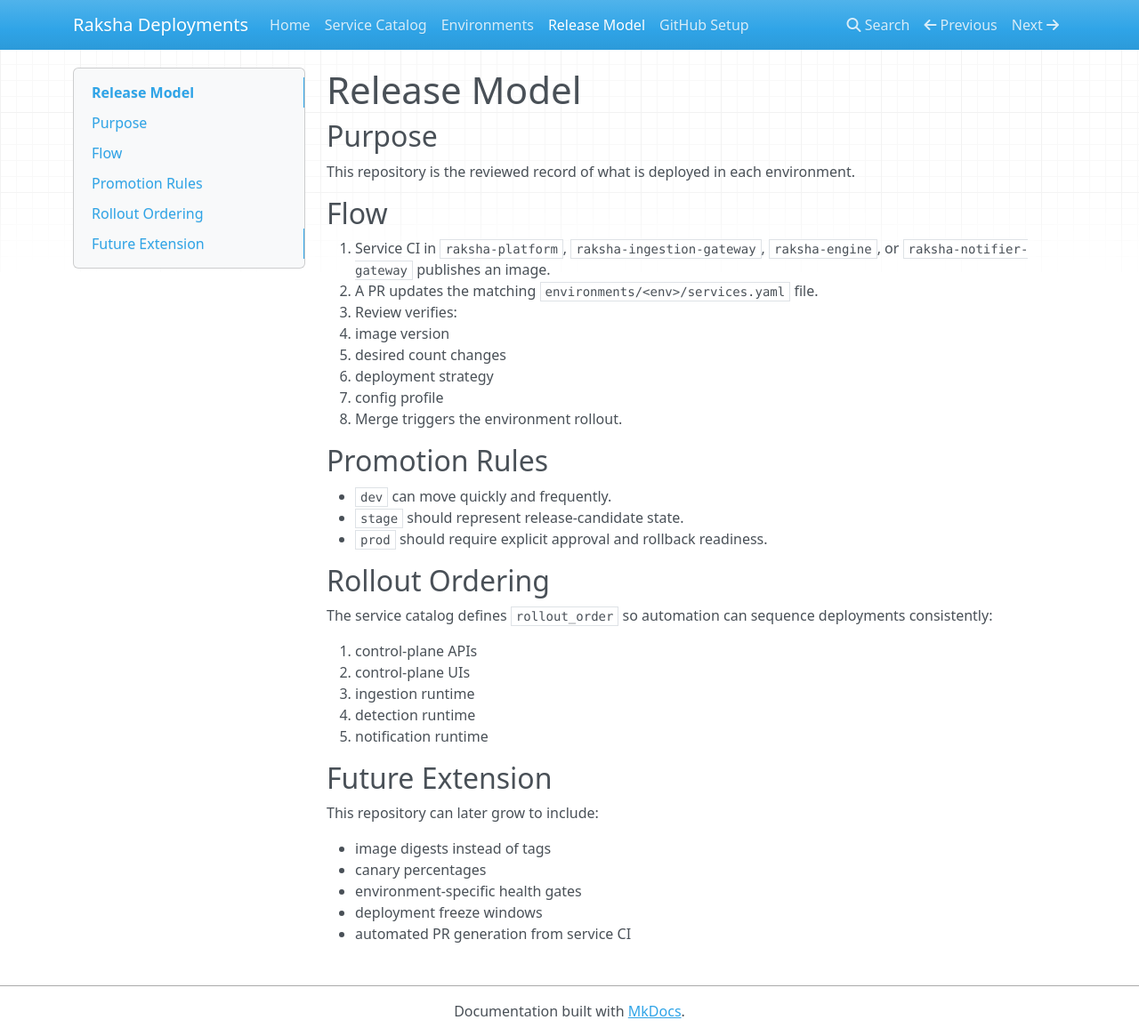
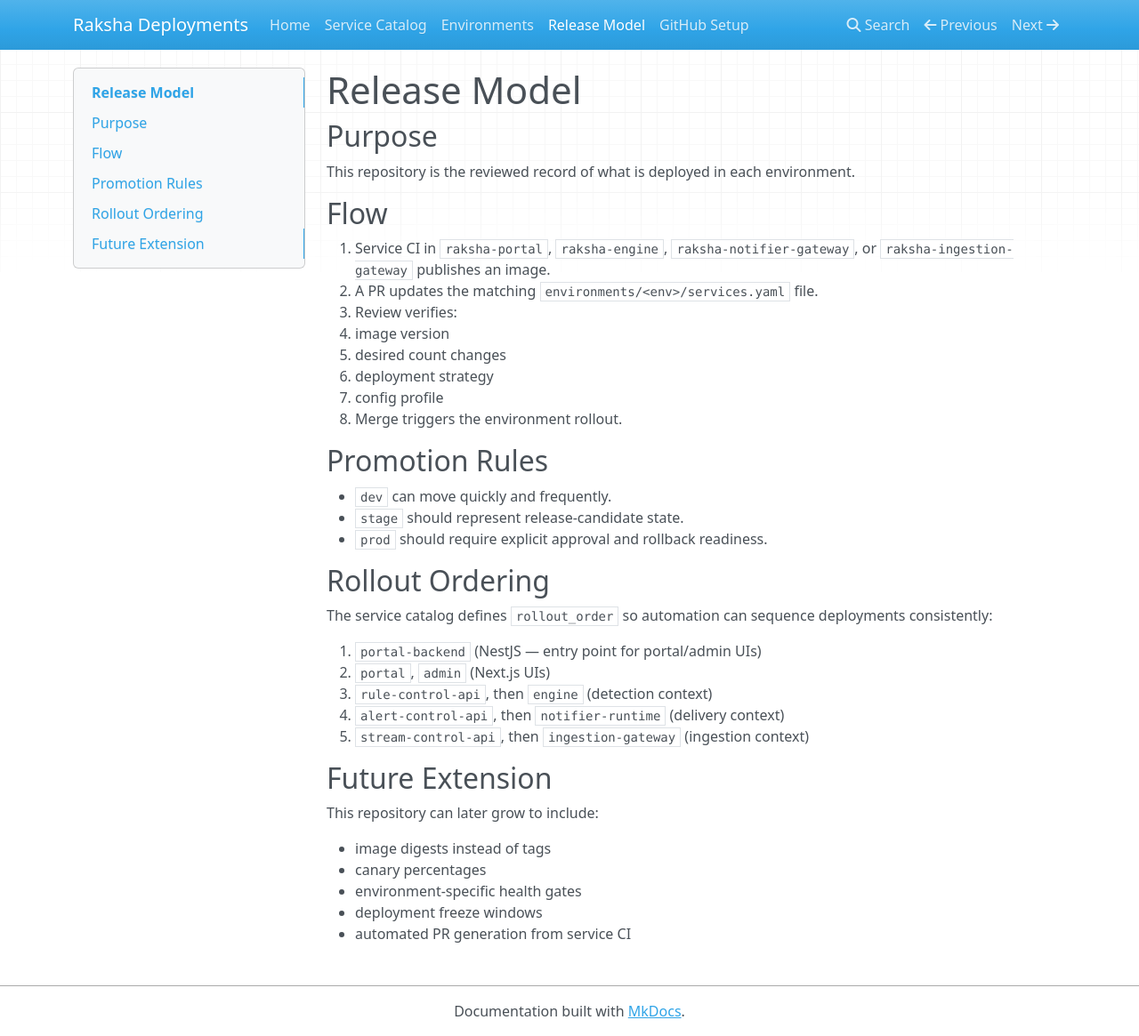
Before and after one commit to raksha-labs/raksha-deployments, an MkDocs documentation site: the page built from docs/release-model.md, in a window 1280 px wide and 1165 px high. Shown: the whole window at 89% size. Built offline with MkDocs 1.6.1, drawn with Linux system fonts in a browser that asks for light colours; nearby versions of some CDN libraries.

Commit message:
Update service catalog and configurations for portal context; refactor deployment scripts and Dockerfiles

```diff
--- a/docs/release-model.md
+++ b/docs/release-model.md
@@ -6,7 +6,7 @@ This repository is the reviewed record of what is deployed in each environment.
 
 ## Flow
 
-1. Service CI in `raksha-platform`, `raksha-ingestion-gateway`, `raksha-engine`, or `raksha-notifier-gateway` publishes an image.
+1. Service CI in `raksha-portal`, `raksha-engine`, `raksha-notifier-gateway`, or `raksha-ingestion-gateway` publishes an image.
 2. A PR updates the matching `environments/<env>/services.yaml` file.
 3. Review verifies:
    - image version
@@ -25,11 +25,11 @@ This repository is the reviewed record of what is deployed in each environment.
 
 The service catalog defines `rollout_order` so automation can sequence deployments consistently:
 
-1. control-plane APIs
-2. control-plane UIs
-3. ingestion runtime
-4. detection runtime
-5. notification runtime
+1. `portal-backend` (NestJS — entry point for portal/admin UIs)
+2. `portal`, `admin` (Next.js UIs)
+3. `rule-control-api`, then `engine` (detection context)
+4. `alert-control-api`, then `notifier-runtime` (delivery context)
+5. `stream-control-api`, then `ingestion-gateway` (ingestion context)
 
 ## Future Extension
 
```
Also changed, not shown: docs/service-catalog.md (+7 -5 lines), 7 other files.
